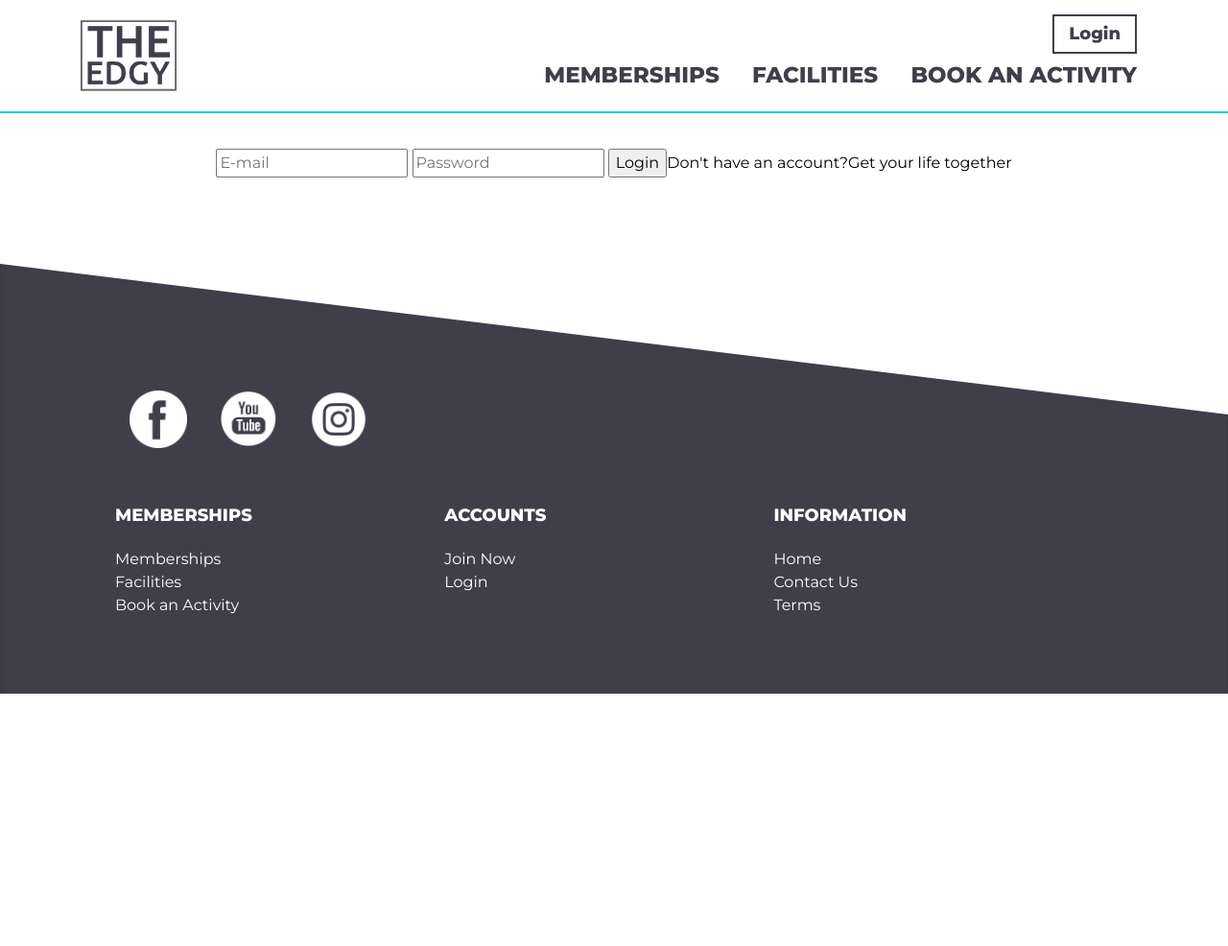
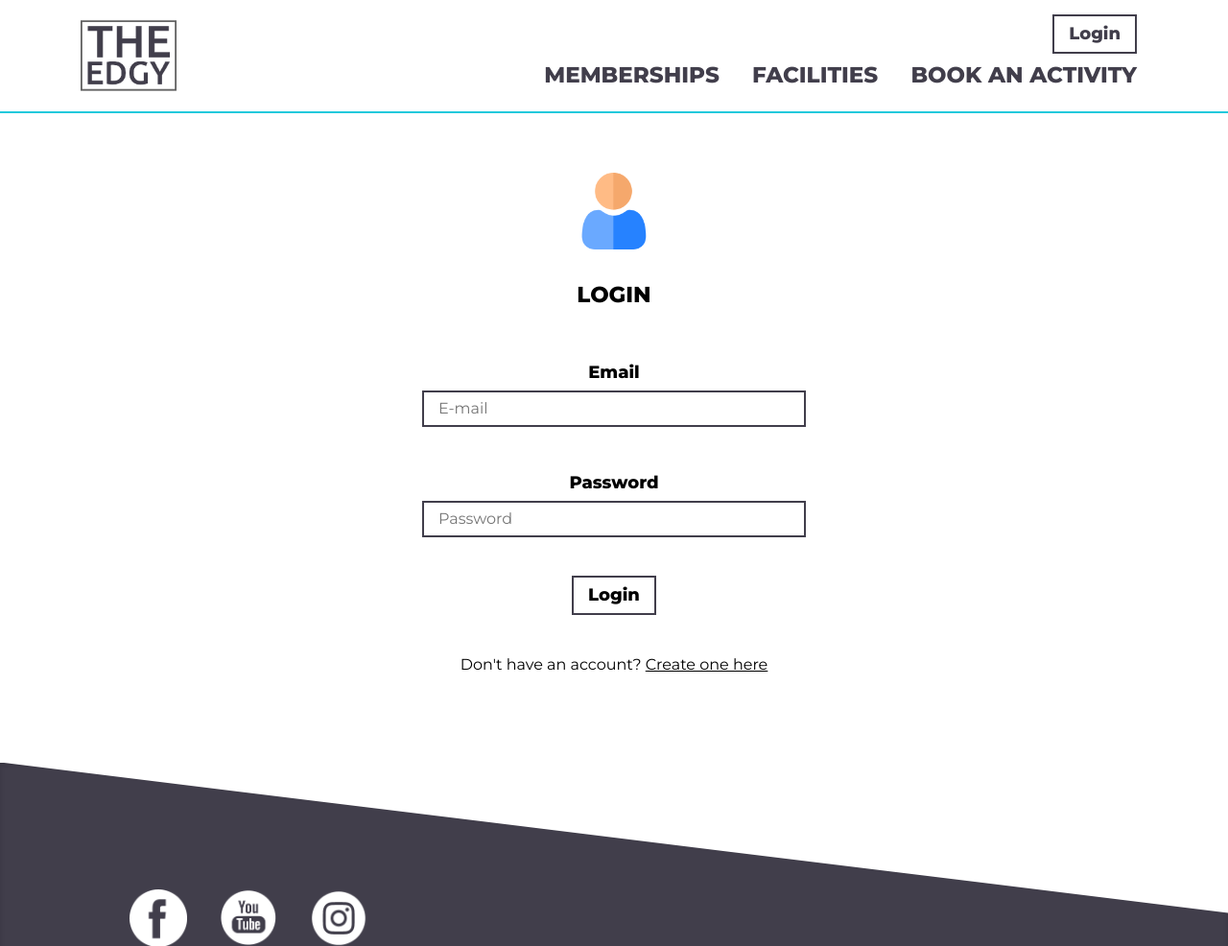
Before and after one commit to spookycouch/comp2913_sep, a Node server app: page /login in a window 1280 px wide. Shown: the top 986 px of the page at 96% size. Before the commit the page ends 723 px from the top, so only its background shows below. Run offline with Node 20, Linux system fonts and the light colour scheme; some libraries are stand-ins or nearby versions.

Commit message:
implementation: iter 1 login page 70%

```diff
--- a/src/web_app/src/css/components/_login.scss
+++ b/src/web_app/src/css/components/_login.scss
@@ -5,5 +5,84 @@
     display: flex;
     align-items: center;
     justify-content: center;
-    padding: 40px 0;
+    flex-wrap: wrap;
+
+    &__half {
+        width: 50%;
+
+        &--background {
+            background-image: url('/img/gallery/person-holding-barbell-841130.jpg');
+            background-position: center;
+            background-size: cover;
+            background-repeat: no-repeat;
+        }
+
+        &--form {
+            background-color: $white;
+            // border: $border_thickness solid $primary;
+            padding: 40px 60px;
+        }
+
+        .half {
+            &__login-header {
+                font-weight: bold;
+                text-transform: uppercase;
+                padding: $padding_border_block;
+                margin-top: 20px;
+                text-align: center;
+            }
+
+            &__login-icon {
+                display: flex;
+                justify-content: center;
+                align-items: center;
+                margin-top: 20px;
+                padding: $padding_border_block;
+
+
+
+                img {
+                    width: $icon_default_width;
+                }
+            }
+
+            &__login-form {
+                margin-top: 40px;
+                margin: 40px 20px 0 20px;
+                text-align: center;
+
+
+                .login-form {
+                    &__group {
+                        margin-bottom: 40px;
+                    }
+
+                    &__label {
+                        display: block;
+                        padding: 5px;
+                    }
+
+                    &__input {
+                        border: $border_thickness solid $black;
+                        padding: $padding_border_block;
+                        max-width: 400px;
+                        width: 100%;
+                    }
+
+                    &__btn {
+                        border: $border_thickness solid $black;
+                        padding: $padding_border_block;
+                        background-color: $white;
+                        cursor: pointer;
+                    }
+                }
+            }
+
+            &__register {
+                a {
+                    text-decoration: underline;
+                }
+            }
+        }
+    }
 }
--- a/src/web_app/src/css/components/_reset.scss
+++ b/src/web_app/src/css/components/_reset.scss
@@ -31,7 +31,8 @@ dd {
 
 /* Set core body defaults */
 body {
-  min-height: 100vh;
+  min-height: 100vh !important;
+  height: 100vh;
   scroll-behavior: smooth;
   text-rendering: optimizeSpeed;
   line-height: 1.5;
--- a/src/web_app/src/css/main.css
+++ b/src/web_app/src/css/main.css
@@ -33,7 +33,8 @@ dd {
 
 /* Set core body defaults */
 body {
-  min-height: 100vh;
+  min-height: 100vh !important;
+  height: 100vh;
   scroll-behavior: smooth;
   text-rendering: optimizeSpeed;
   line-height: 1.5;
@@ -826,7 +827,83 @@ ul {
   -webkit-box-pack: center;
       -ms-flex-pack: center;
           justify-content: center;
-  padding: 40px 0;
+  -ms-flex-wrap: wrap;
+      flex-wrap: wrap;
+}
+
+.login__half {
+  width: 50%;
+}
+
+.login__half--background {
+  background-image: url("/img/gallery/person-holding-barbell-841130.jpg");
+  background-position: center;
+  background-size: cover;
+  background-repeat: no-repeat;
+}
+
+.login__half--form {
+  background-color: white;
+  padding: 40px 60px;
+}
+
+.login__half .half__login-header {
+  font-weight: bold;
+  text-transform: uppercase;
+  padding: 5px 15px;
+  margin-top: 20px;
+  text-align: center;
+}
+
+.login__half .half__login-icon {
+  display: -webkit-box;
+  display: -ms-flexbox;
+  display: flex;
+  -webkit-box-pack: center;
+      -ms-flex-pack: center;
+          justify-content: center;
+  -webkit-box-align: center;
+      -ms-flex-align: center;
+          align-items: center;
+  margin-top: 20px;
+  padding: 5px 15px;
+}
+
+.login__half .half__login-icon img {
+  width: 80px;
+}
+
+.login__half .half__login-form {
+  margin-top: 40px;
+  margin: 40px 20px 0 20px;
+  text-align: center;
+}
+
+.login__half .half__login-form .login-form__group {
+  margin-bottom: 40px;
+}
+
+.login__half .half__login-form .login-form__label {
+  display: block;
+  padding: 5px;
+}
+
+.login__half .half__login-form .login-form__input {
+  border: 2px solid #413E4B;
+  padding: 5px 15px;
+  max-width: 400px;
+  width: 100%;
+}
+
+.login__half .half__login-form .login-form__btn {
+  border: 2px solid #413E4B;
+  padding: 5px 15px;
+  background-color: white;
+  cursor: pointer;
+}
+
+.login__half .half__register a {
+  text-decoration: underline;
 }
 
 .gallery {
--- a/src/web_app/src/css/main.scss
+++ b/src/web_app/src/css/main.scss
@@ -33,7 +33,6 @@ h3 {
 
 .container {
     width: 100%;
-
 }
 
 .slick-dots {
--- a/src/web_app/views/pages/login.ejs
+++ b/src/web_app/views/pages/login.ejs
@@ -3,16 +3,39 @@
 <div class="container">
 
     <div class="login">
-        <form method="POST">
+        <div class="login__half login__half--form">
+            <div class="half__login-icon">
+                <img src="/img/icons/user.png" />
+            </div>
 
-            <input name="email" type="text" pattern="[a-z0-9._%+-]+@[a-z0-9.-]+\.[a-z]{2, 4}$" placeholder="E-mail"/>
-            <input name="password" type="password" placeholder="Password"/>
+            <div class="half__login-header">
+                <h2>Login</h2>
+            </div>
 
-            <button type="submit">Login</button>
+            <form class="half__login-form" method="POST">
+                <div class="login-form__group">
+                    <label class="login-form__label"><h3>Email</h3></label>
+                    <input class="login-form__input" name="email" type="text" pattern="[a-z0-9._%+-]+@[a-z0-9.-]+\.[a-z]{2, 4}$" placeholder="E-mail"/>
+                </div>
 
-        </form>
+                <div class="login-form__group">
+                    <label class="login-form__label"><h3>Password</h3></label>
+                    <input class="login-form__input" name="password" type="password" placeholder="Password"/>
+                </div>
 
-        Don't have an account? <a href="/register">Get your life together</a>
+                <div class="login-form__group">
+                    <button class="login-form__btn" type="submit"><h3>Login</h3></button>
+
+                </div>
+
+                <div class="half__register">
+                    Don't have an account? <a href="/register">Create one here</a>
+                </div>
+            </form>
+        </div>
+
+        <!-- <div class="login__half login__half--background">fdf</div> -->
+
     </div>
 </div>
 
```
Also changed, not shown: src/web_app/routes/index.js (line endings or trailing spaces), src/web_app/src/img/gallery/pair-of-fingerless-gloves-and-adjustable-dumbbells-669585.jpg (added), src/web_app/src/img/icons/user.png (added), 1 other file.
